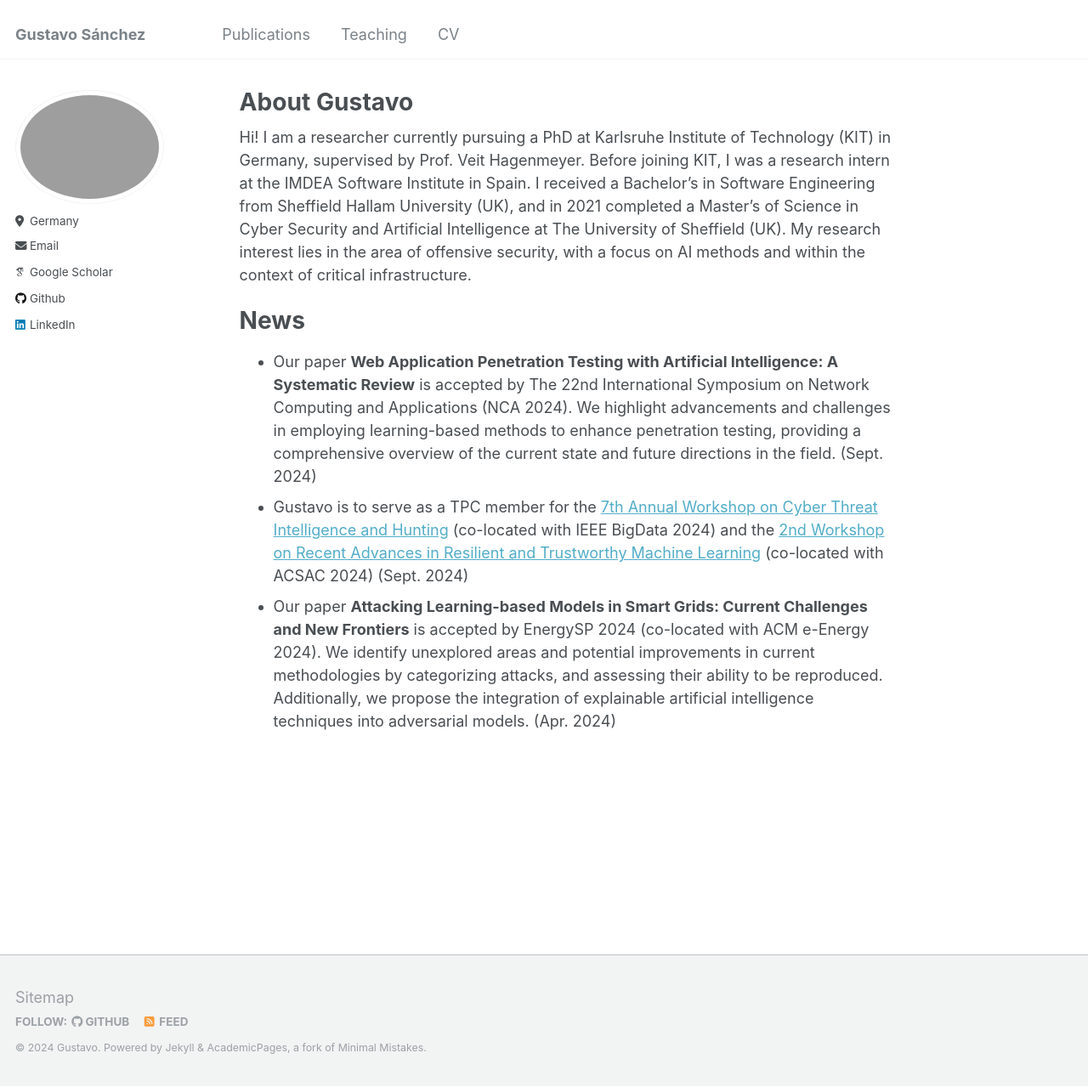
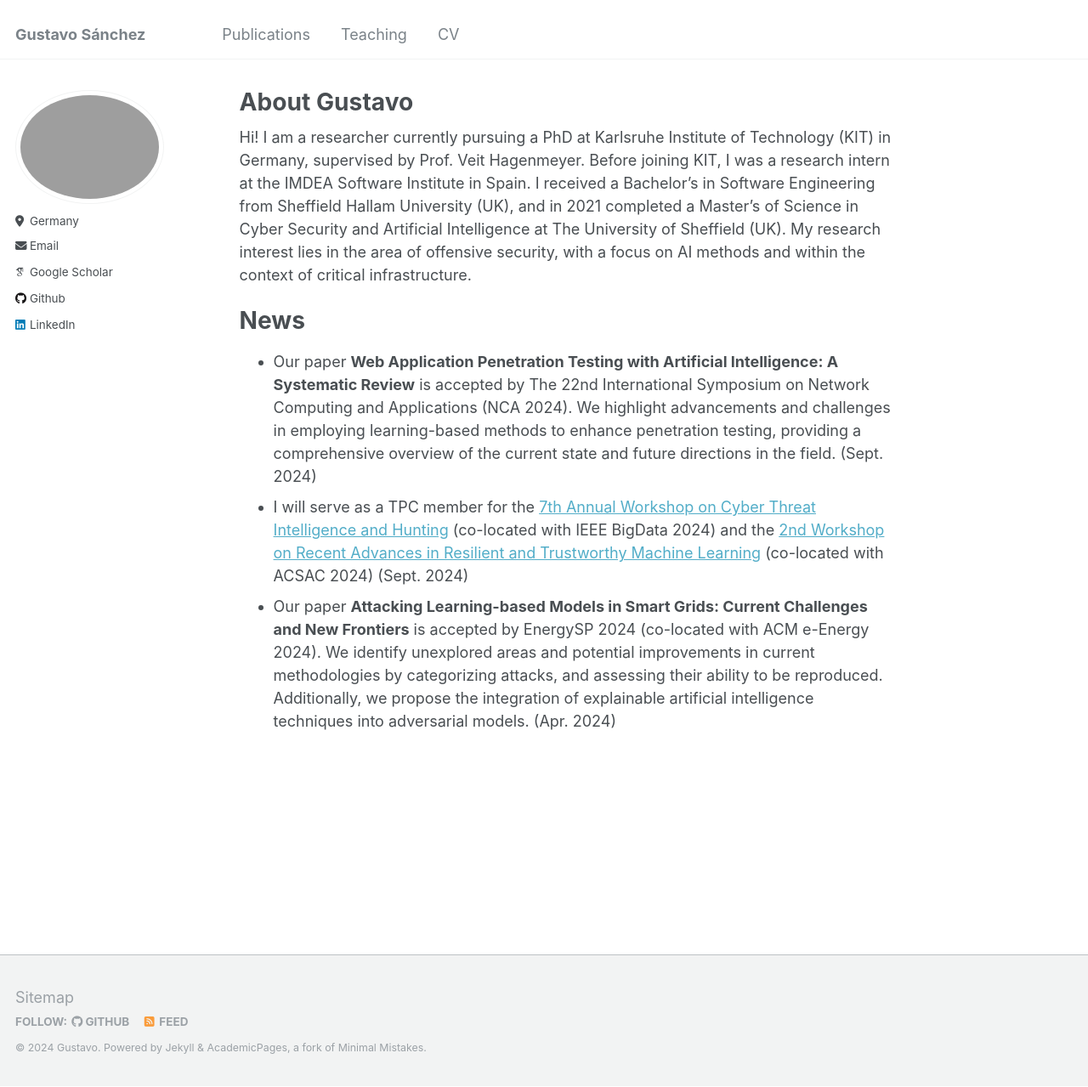
Before and after one commit to gus5298/gus5298.github.io, a Jekyll site: the page built from _pages/about.md, in a window 1280 px wide and 1279 px high. Shown: the whole window at 85% size. Built offline with Jekyll 4.4.1, drawn with Linux system fonts in a browser that asks for light colours; some web fonts are replaced.

Commit message:
Update about.md

```diff
--- a/_pages/about.md
+++ b/_pages/about.md
@@ -13,5 +13,5 @@ News
 ======
 
 * Our paper **Web Application Penetration Testing with Artificial Intelligence: A Systematic Review** is accepted by The 22nd International Symposium on Network Computing and Applications (NCA 2024). We highlight advancements and challenges in employing learning-based methods to enhance penetration testing, providing a comprehensive overview of the current state and future directions in the field. (Sept. 2024)
-* Gustavo is to serve as a TPC member for the [7th Annual Workshop on Cyber Threat Intelligence and Hunting](https://cyberhunt2024.cyberhunt.no/) (co-located with IEEE BigData 2024) and the [2nd Workshop on Recent Advances in Resilient and Trustworthy Machine Learning](https://artman-workshop.gitlab.io/) (co-located with ACSAC 2024) (Sept. 2024)
+* I will serve as a TPC member for the [7th Annual Workshop on Cyber Threat Intelligence and Hunting](https://cyberhunt2024.cyberhunt.no/) (co-located with IEEE BigData 2024) and the [2nd Workshop on Recent Advances in Resilient and Trustworthy Machine Learning](https://artman-workshop.gitlab.io/) (co-located with ACSAC 2024) (Sept. 2024)
 * Our paper **Attacking Learning-based Models in Smart Grids: Current Challenges and New Frontiers** is accepted by EnergySP 2024 (co-located with ACM e-Energy 2024). We identify unexplored areas and potential improvements in current methodologies by categorizing attacks, and assessing their ability to be reproduced. Additionally, we propose the integration of explainable artificial intelligence techniques into adversarial models. (Apr. 2024)
```
